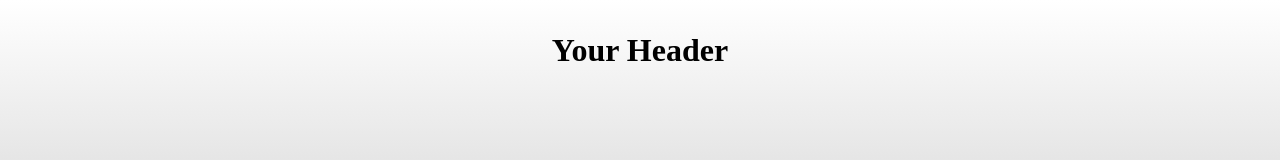
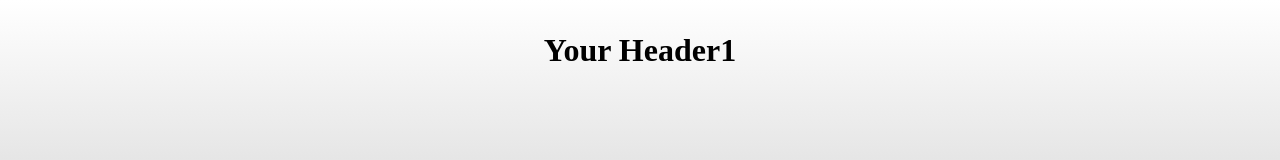
Before and after one commit to Tarekkh92/bp, an Angular app: page / in a window 1280 px wide. Shown: the top 160 px of the page. Built offline with nearby package versions, Linux system fonts and the light colour scheme.

Commit message:
make it better

```diff
--- a/src/app/header/header.component.html
+++ b/src/app/header/header.component.html
@@ -1 +1 @@
-<h1> Your Header</h1>
+<h1> Your Header1</h1>
```
